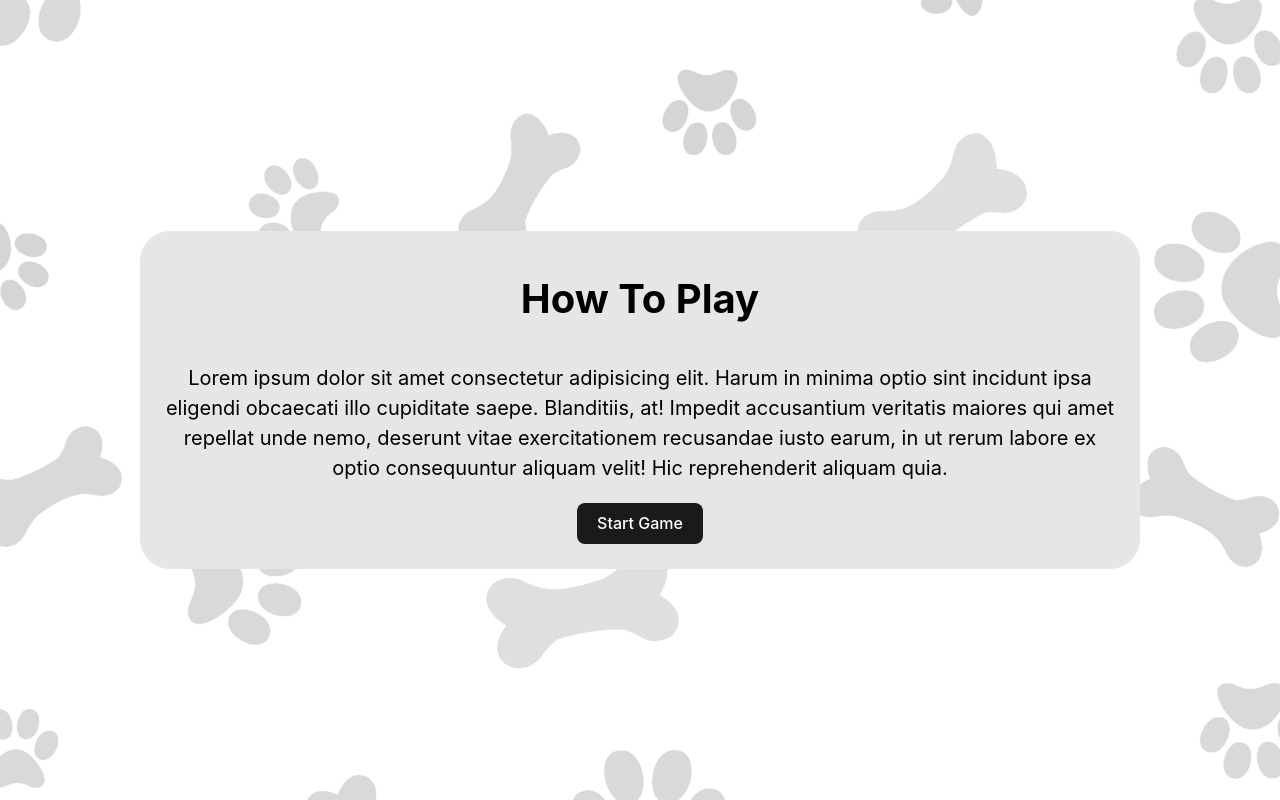
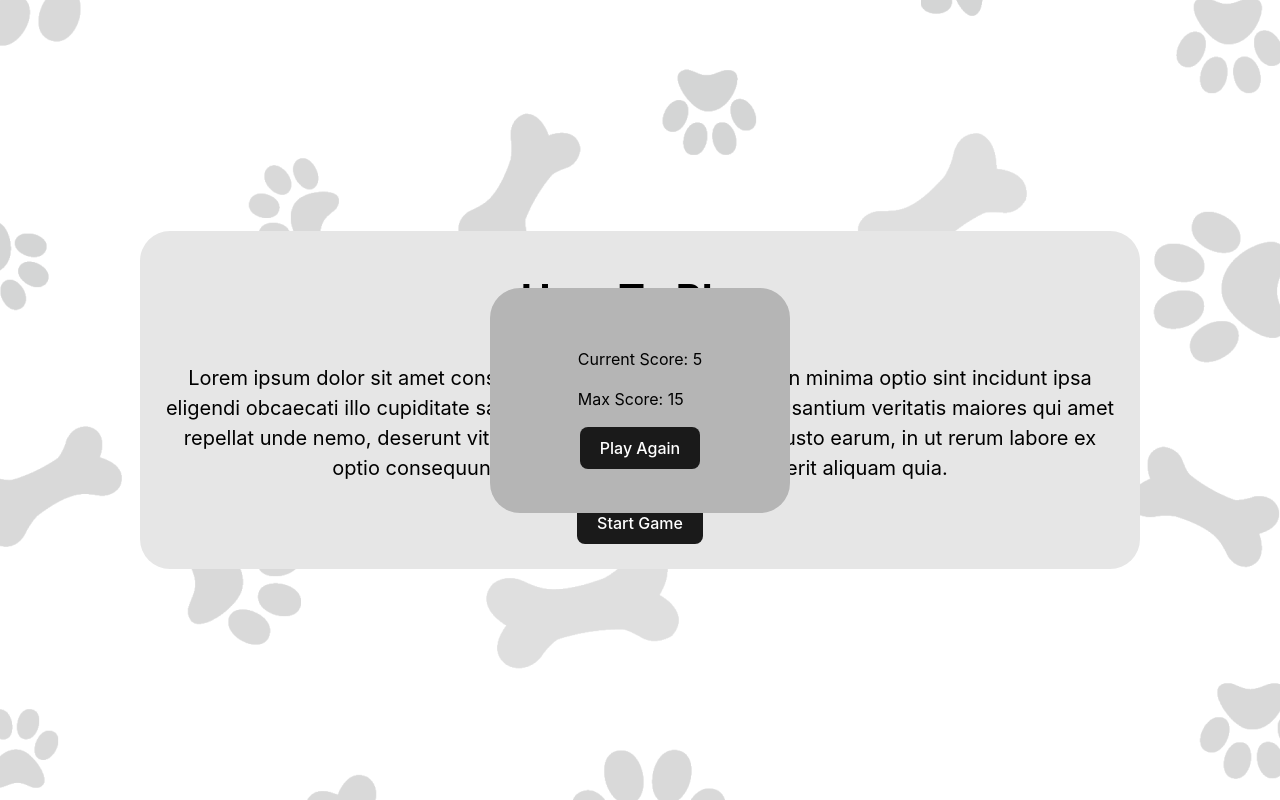
Before and after one commit to irakligudiashvili/memory-card-react, a React (Vite) app: page / in a window 1280 px wide. Built offline with nearby package versions, Linux system fonts and the light colour scheme.

Commit message:
added initial gameover component w/ styling

```diff
--- a/src/App.jsx
+++ b/src/App.jsx
@@ -3,9 +3,11 @@
 import Guide from './components/Guide'
 import Score from './components/Score';
 import Game from './components/Game';
+import GameOver from './components/GameOver';
 
 function App() {
   const [showGuide, setShowGuide] = useState(true);
+  const [showGameOver, setGameOver] = useState(true);
 
   const handleStartGame = () => {
     setShowGuide(false);
@@ -20,6 +22,9 @@
           <Game />
         </div>
       )}
+      {showGameOver && (
+        <GameOver currentScore={5} maxScore={15} />
+      )}
     </div>
   )
 }
--- a/src/components/GameOver.jsx
+++ b/src/components/GameOver.jsx
@@ -1,9 +1,13 @@
+import '../styles/gameOver.css';
+
 function GameOver({ currentScore, maxScore }){
     return (
         <div className='gameOver'>
-            <p>{currentScore}</p>
-            <p>{maxScore}</p>
-            <button>Play Again</button>
+            <div className='gameOver__score'>
+                <p>Current Score: {currentScore}</p>
+                <p>Max Score: {maxScore}</p>
+            </div>
+            <button className='gameOver__btn'>Play Again</button>
         </div>
     )
 }
--- a/src/styles/game.css
+++ b/src/styles/game.css
@@ -7,8 +7,8 @@
     margin: auto;
     justify-content: center;
 
-    background-color: #999595;
 
+    background-color: #d5d5d5;
     padding: 30px 10px;
     /* box-sizing: border-box; */
 
@@ -23,6 +23,7 @@
     flex-direction: column;
     width: 250px;
     text-align: center;
+    background-color: #999595;
 
 
     border: 2px solid #ddd;
--- a/src/styles/gameOver.css
+++ b/src/styles/gameOver.css
@@ -0,0 +1,22 @@
+.gameOver{
+    background-color: #b5b5b5;
+    width: 300px;
+    height: 225px;
+    border-radius: 30px;
+    display: flex;
+    flex-direction: column;
+    justify-content: center;
+    align-items: center;
+
+    position: absolute;
+
+    /* top: 30%; */
+    /* width: fit-content; */
+    margin-inline: auto;
+    left: 0;
+    right: 0;
+}
+
+.gameOver__btn{
+    color: #fff;
+}
```
